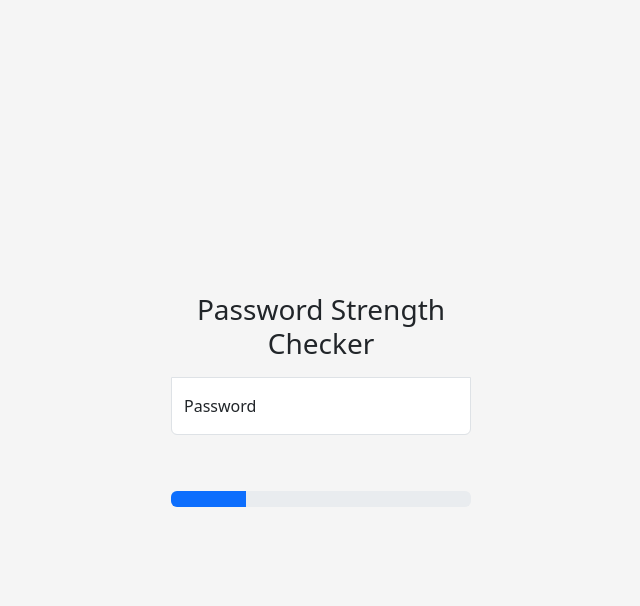
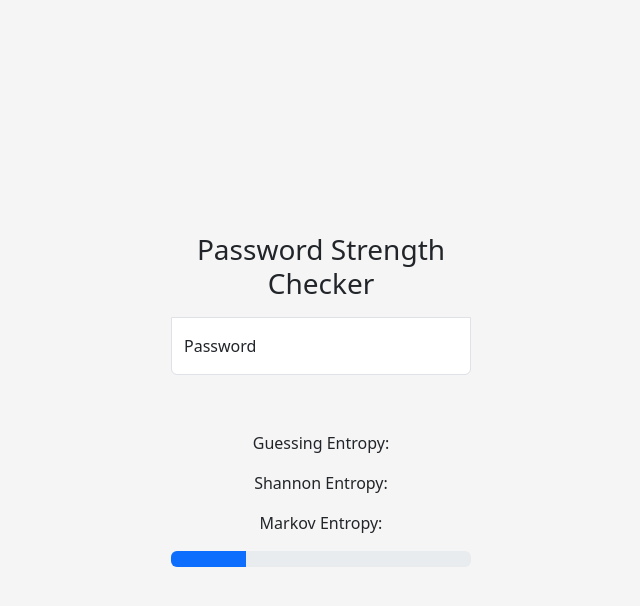
Before and after one commit to heiEzekiel/Password-Strength-Checker, a Flask app: page / in a window 1280 px wide. Shown: the top 606 px of the page, without its empty margins (319-959 px from the left). Run offline with Flask 2, Linux system fonts and the light colour scheme.

Commit message:
fix: print entropy values on ui

```diff
--- a/app.py
+++ b/app.py
@@ -1,5 +1,5 @@
 from flask import Flask, render_template, request, jsonify
-from password_check import custom_password_req
+from password_check import custom_password_req, guessing_entropy, shannon_entropy, markov_model_entropy
 from flask_cors import CORS
 
 app = Flask(__name__)
@@ -13,11 +13,17 @@
 def custom_password():
     data = request.get_json(force=True)
     password = data["id_password"]
-    result = str(custom_password_req(password)).lower()
+    passwordStrength = custom_password_req(password)
+    guessingEntropy = guessing_entropy(password)
+    shannonEntropy = shannon_entropy(password)
+    markovEntropy = markov_model_entropy(password, 2)
     return jsonify(
             {
                 "code": 201,
-                "data": result,
+                "passwordStrength": passwordStrength,
+                "guessingEntropy": guessingEntropy,
+                "shannonEntropy": shannonEntropy,
+                "markovEntropy": markovEntropy,
                 "message": "Success"
             }
     ), 201
--- a/templates/index.html
+++ b/templates/index.html
@@ -51,7 +51,10 @@
         <br>
         <!-- Results from password check -->
         <div>
-            <p id="output">
+            <p id="output" />
+            <p>Guessing Entropy: <span id="guessingEntropy"></span></p>
+            <p>Shannon Entropy: <span id="shannonEntropy"></span></p>
+            <p>Markov Entropy: <span id="markovEntropy"></span></p>
             <div class="progress">
                 <div class="progress-bar" role="progressbar" style="width: 25%" aria-valuenow="25" aria-valuemin="0" aria-valuemax="100"></div>
             </div>
@@ -78,6 +81,9 @@
 
     const inputBox = document.getElementById("floatingPassword");
     const outputBox = document.getElementById("output");
+    const guessingEntropyOutput = document.getElementById("guessingEntropy");
+    const shannonEntropyOutput = document.getElementById("shannonEntropy");
+    const markovEntropyOutput = document.getElementById("markovEntropy");
     inputBox.addEventListener("input", async function() {
         const password = inputBox.value;
         console.log(password);
@@ -92,7 +98,10 @@
         })
         .then((response) => response.json())
         .then((data) => {
-            outputBox.innerText = data["data"];
+            outputBox.innerText = data["passwordStrength"];
+            guessingEntropyOutput.innerText = data["guessingEntropy"];
+            shannonEntropyOutput.innerText = data["shannonEntropy"];
+            markovEntropyOutput.innerText = data["markovEntropy"];
             return data;
         })
         .catch((error) => {
```
